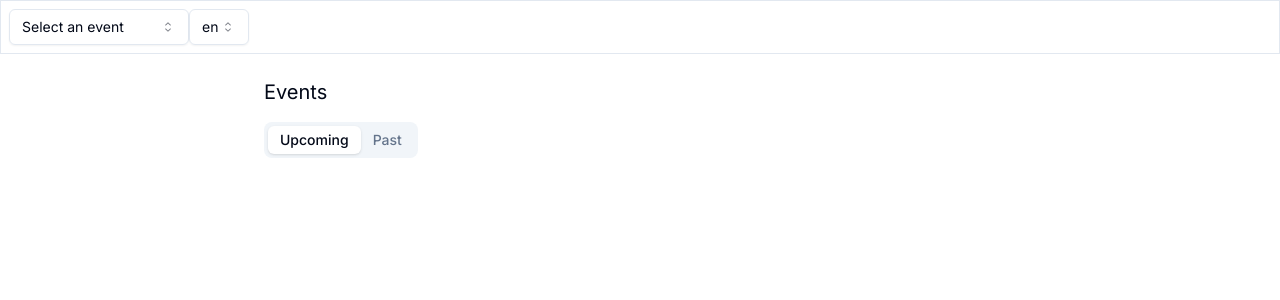
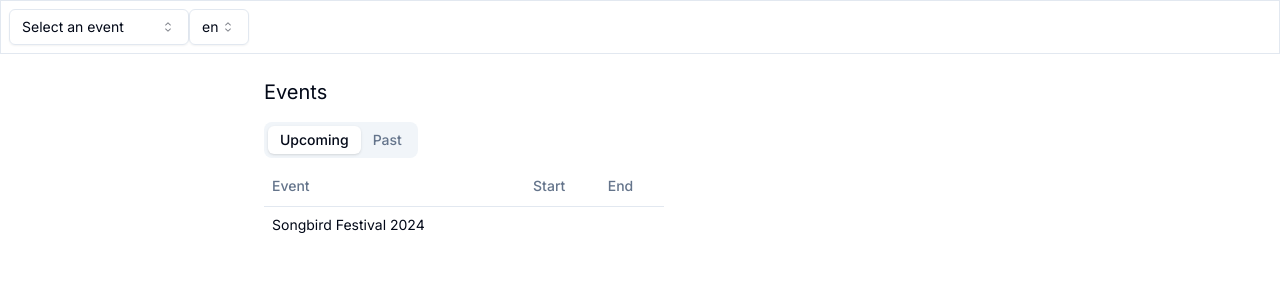
Before and after one commit to sekthor/singing-city, a Next.js app in the folder web/: page /en/events in a window 1280 px wide. Shown: the top 300 px of the page. Built offline with nearby package versions, Linux system fonts and the light colour scheme.

Commit message:
feat: add events table

```diff
--- a/web/app/[lang]/events/page.tsx
+++ b/web/app/[lang]/events/page.tsx
@@ -1,16 +1,17 @@
 "use client"
 
 import Navbar from "@/components/navbar";
-import { Table } from "@/components/ui/table";
+import { Table, TableBody, TableCell, TableHead, TableHeader, TableRow } from "@/components/ui/table";
 import { Tabs, TabsContent, TabsList, TabsTrigger } from "@/components/ui/tabs";
 
 import { Event } from "@/model/event";
+import Link from "next/link";
 
 const events: Event[] = [
     { id: "", name: "Songbird Festival 2024", },
 ]
 
-export default function({ params }: { params: { lang: string }}) {
+export default function EventsPage({ params }: { params: { lang: string }}) {
 
     return (
         <>
@@ -26,6 +27,28 @@ export default function({ params }: { params: { lang: string }}) {
                 </TabsList>
 
                 <TabsContent value="upcoming">
+                    <Table>
+                        <TableHeader>
+                            <TableRow>
+                                <TableHead>Event</TableHead>
+                                <TableHead>Start</TableHead>
+                                <TableHead>End</TableHead>
+                            </TableRow>
+                        </TableHeader>
+                        <TableBody>
+                        {
+                            events.map(e =>
+
+                            <TableRow key={e.id}>
+                                <TableCell>
+                                    <Link href={`/${params.lang}/events/${e.name}`}>{e.name}</Link>
+                                </TableCell>
+                                <TableCell>{e.start?.toString()}</TableCell>
+                                <TableCell>{e.end?.toString()}</TableCell>
+                            </TableRow>
+                        )}
+                        </TableBody>
+                    </Table>
                 </TabsContent>
 
                 <TabsContent value="past">
```
